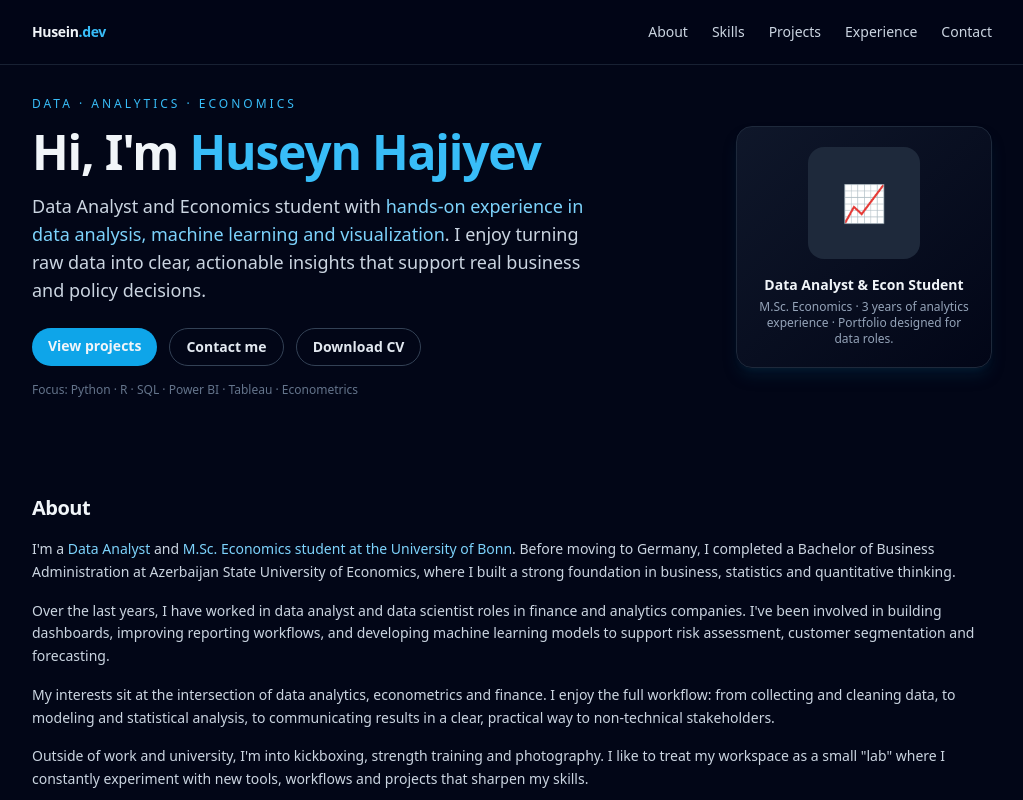
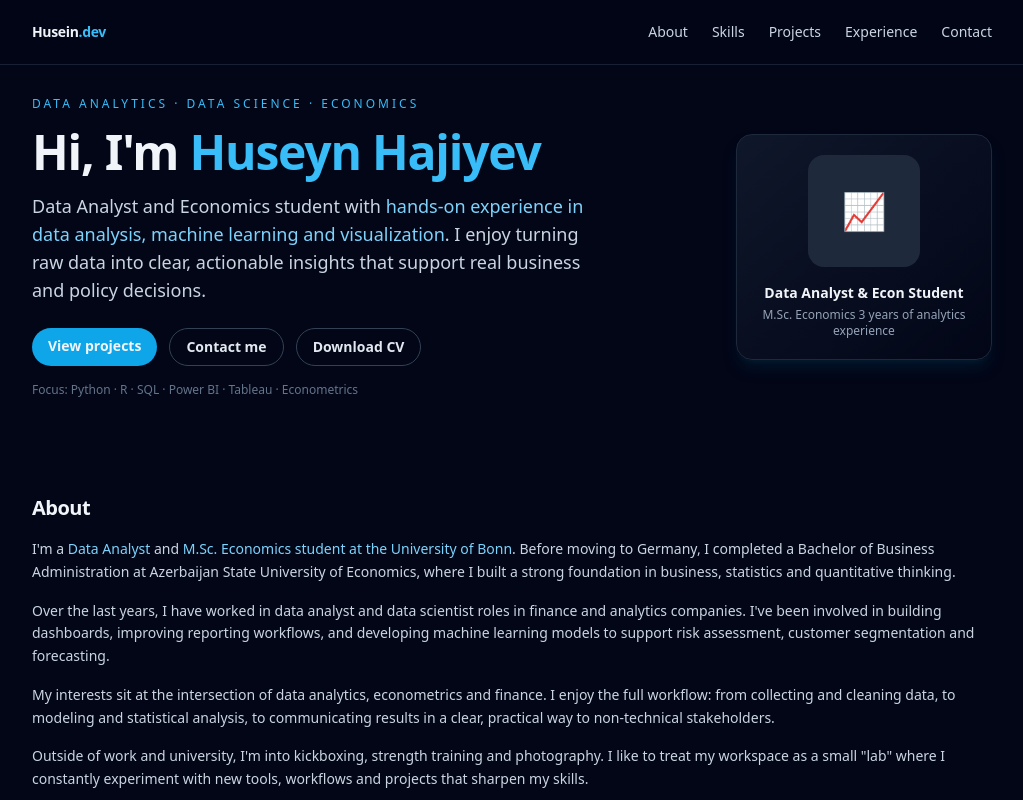
Before and after one commit to HuseinHaji/husein-portfolio, a React (Vite) app: page / in a window 1280 px wide. Shown: the top 800 px of the page, without its empty margins (128-1151 px from the left). Built offline with nearby package versions, Linux system fonts and the light colour scheme.

Commit message:
Hero Updated

```diff
--- a/src/components/Hero.jsx
+++ b/src/components/Hero.jsx
@@ -7,7 +7,7 @@ export default function Hero() {
       {/* Left – text */}
       <div className="flex-1 space-y-4">
         <p className="text-xs uppercase tracking-[0.25em] text-sky-400">
-          Data · Analytics · Economics
+          Data Analytics · Data Science · Economics
         </p>
         <h1 className="text-3xl sm:text-4xl md:text-5xl font-bold tracking-tight">
           Hi, I&apos;m{" "}
@@ -61,8 +61,8 @@ export default function Hero() {
               Data Analyst & Econ Student
             </p>
             <p className="text-xs text-slate-400">
-              M.Sc. Economics · 3 years of analytics experience · Portfolio
-              designed for data roles.
+              M.Sc. Economics
+              3 years of analytics experience
             </p>
           </div>
         </div>
```
